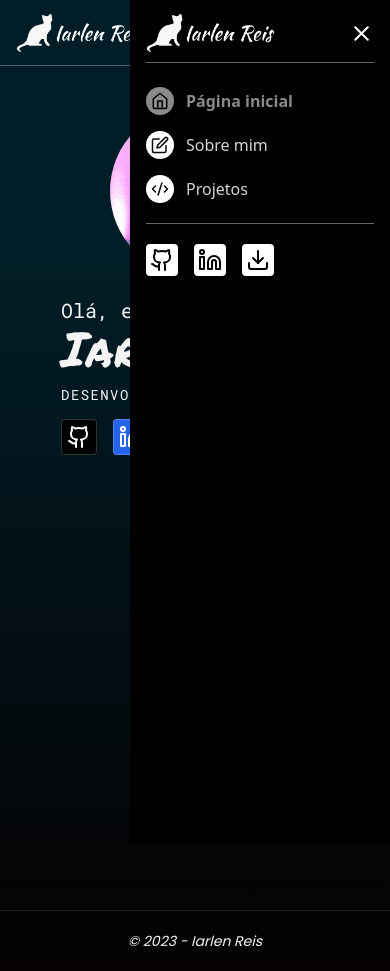
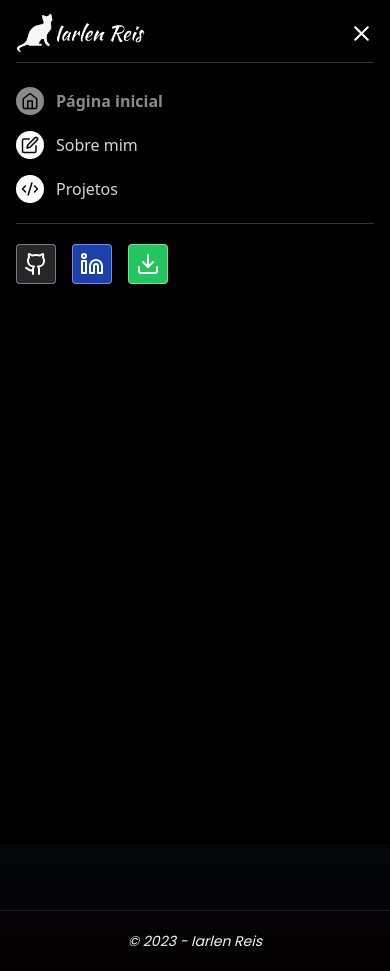
Before and after one commit to iarlen-reis/portfolio-fullstack, a Next.js app: page / in a window 390 px wide. Both pictures are taken after a click on the button 361 px from the left and 30 px from the top of the page. Built offline with nearby package versions, Linux system fonts and the light colour scheme.

Commit message:
refactor: modifying ProfileImage, MenuMobile and HomeIcons components.

```diff
--- a/src/app/globals.css
+++ b/src/app/globals.css
@@ -23,7 +23,8 @@ header::after {
   width: 0;
   height: 1px;
   transition: all 400ms ease-in-out;
-  background: rgba(255, 255, 255, 0.3);
+  background: rgba(255, 255, 255, 0.25);
+  box-shadow: rgba(200, 200, 222, 0.2) 0px 7px 29px 0px;
 
   animation: headerAnimation 3s linear forwards;
 }
@@ -36,7 +37,6 @@ header::after {
     width: 100%;
   }
 }
-
 
 @media (min-width: 640px) {
   th {
--- a/src/components/HomeIcons/index.tsx
+++ b/src/components/HomeIcons/index.tsx
@@ -11,20 +11,20 @@ const HomeIcons = () => {
           to="https://github.com/Iarlen-reis"
           icon={GithubIcon}
           arialLabel="Link para o perfil do github do desenvolvedor Iarlen Reis"
-          className="flex h-9 w-9 items-center justify-center rounded border border-white/20 bg-black text-white transition-all group-hover:border-white/40 sm:h-11 sm:w-11 lg:h-12 lg:w-12 lg:group-hover:translate-y-2"
+          className="sm:h- sm:w- flex h-10 w-10 items-center justify-center rounded border border-white/40 bg-black text-white transition-all md:border-white/20 md:group-hover:border-white/40 lg:h-12 lg:w-12 lg:group-hover:translate-y-2"
         />
         <LinkExternalWithIcon
           to="https://linkedin.com/in/Iarlen-Reis"
           icon={LinkedinIcon}
           arialLabel="Link para o perfil do Linkedin do desenvolvedor Iarlen Reis"
-          className="flex h-9 w-9 items-center justify-center rounded border border-white/20 bg-blue-600 text-white transition-all group-hover:border-white/40 sm:h-11 sm:w-11 lg:h-12 lg:w-12 lg:group-hover:translate-y-2"
+          className="transition-amd:ll flex h-10 w-10 items-center justify-center rounded border border-white/40 bg-blue-600 text-white group-hover:border-white/40 sm:h-11 sm:w-11 md:border-white/20 lg:h-12 lg:w-12 lg:group-hover:translate-y-2"
         />
         <LinkExternalWithIcon
           to="/public/CurriculoIarlenSantosReis.pdf"
           icon={DownloadIcon}
           download="Currículo Iarlen Santos Reis"
           arialLabel="Link para baixar o currículo desenvolvedor Iarlen Reis"
-          className="flex h-9 w-9 items-center justify-center rounded border border-white/20 bg-green-600 text-white transition-all group-hover:border-white/40 sm:h-11 sm:w-11 lg:h-12 lg:w-12 lg:group-hover:translate-y-2"
+          className="transition-md:all flex h-10 w-10 items-center justify-center rounded border border-white/40 bg-green-600 text-white group-hover:border-white/40 sm:h-11 sm:w-11 md:border-white/20 lg:h-12 lg:w-12 lg:group-hover:translate-y-2"
         />
       </ul>
     </Slide>
--- a/src/components/MenuMobile/index.tsx
+++ b/src/components/MenuMobile/index.tsx
@@ -20,8 +20,8 @@ const MenuMobile = () => {
   return (
     <>
       {isMobile && (
-        <div className="menu__mobile absolute right-0 top-0 z-10 flex h-screen w-[260px] flex-col bg-black px-4 transition-all md:hidden">
-          <div className="mt-3 flex items-center justify-between border-b border-white/40 pb-2">
+        <div className="menu__mobile absolute right-0 top-0 z-10 flex h-screen w-full flex-col bg-black px-4 transition-all md:hidden">
+          <div className="mt-3 flex items-center justify-between border-b border-white/20 pb-2">
             <Link href="/">
               <Image
                 src={Logo}
@@ -32,7 +32,7 @@ const MenuMobile = () => {
             </Link>
             <MenuButton />
           </div>
-          <nav className="mt-6 flex items-center justify-start border-b border-white/40 pb-5">
+          <nav className="mt-6 flex items-center justify-start border-b border-white/20 pb-5">
             <ul className="flex flex-col items-start justify-center gap-4">
               <li onClick={handleIsMobile}>
                 <LinkNavigation name="Página inicial" to="/" icon={HomeIcon} />
@@ -59,14 +59,14 @@ const MenuMobile = () => {
               icon={GithubIcon}
               arialLabel="Link para o perfil do github do desenvolvedor Iarlen Reis"
               fontSize={30}
-              className="flex h-8 w-8 items-center justify-center rounded border border-white/40 bg-white text-black transition-all group-hover:bg-zinc-950 group-hover:text-white"
+              className="flex h-10 w-10 items-center justify-center rounded border border-white/40 bg-zinc-800 text-white focus:opacity-90"
             />
             <LinkExternalWithIcon
               to="https://linkedin.com/in/Iarlen-Reis"
               icon={LinkedinIcon}
               arialLabel="Link para o perfil do Linkedin do desenvolvedor Iarlen Reis"
               fontSize={30}
-              className="flex h-8 w-8 items-center justify-center rounded border border-white/40 bg-white text-black transition-all group-hover:bg-blue-800 group-hover:text-white"
+              className="flex h-10 w-10 items-center justify-center rounded border border-white/40 bg-blue-800 text-white focus:opacity-90"
             />
             <LinkExternalWithIcon
               to="/public/CurriculoIarlenSantosReis.pdf"
@@ -74,7 +74,7 @@ const MenuMobile = () => {
               download="Currículo Iarlen Santos Reis"
               arialLabel="Link para baixar o currículo desenvolvedor Iarlen Reis"
               fontSize={30}
-              className="flex h-8 w-8 items-center justify-center rounded border border-white/40 bg-white text-black transition-all group-hover:bg-green-500 group-hover:text-white"
+              className="flex h-10 w-10 items-center justify-center rounded border border-white/40 bg-green-500 text-white focus:opacity-90"
             />
           </ul>
         </div>
--- a/src/components/ProfileImage/index.tsx
+++ b/src/components/ProfileImage/index.tsx
@@ -10,14 +10,14 @@ const ProfileImage = () => {
       duration={2000}
       triggerOnce
       data-testid="profile-image"
-      className="m-auto mt-10 h-[170px] w-[170px] overflow-hidden rounded-full sm:h-[220px] sm:w-[220px] lg:h-[290px] lg:w-[290px]"
+      className="m-auto mt-10 h-[190px] w-[190px] overflow-hidden rounded-full sm:h-[240px] sm:w-[240px] lg:h-[310px] lg:w-[310px]"
     >
       <Image
         src={PerfilImage}
-        alt="logo"
-        width={600}
-        height={600}
-        className="h-[170px] w-[170px] sm:h-[220px] sm:w-[220px] lg:h-[290px] lg:w-[290px]"
+        alt="imagem do desenvolvedor Iarlen Reis"
+        width={310}
+        height={310}
+        className="h-[190px] w-[190px] sm:h-[240px] sm:w-[240px] lg:h-[310px] lg:w-[310px]"
       />
     </Slide>
   )
```
